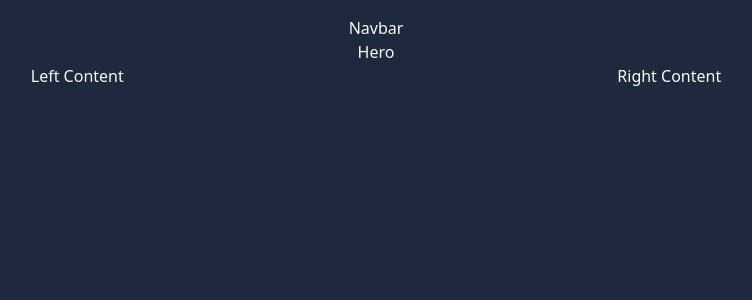
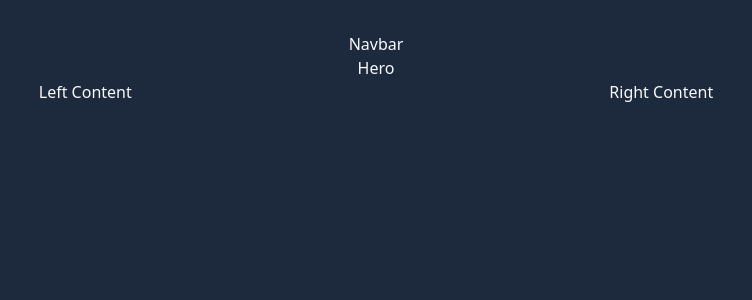
Before and after one commit to benlambert43/home, a Next.js app in the folder home-web-ui/: page / in a window 1280 px wide. Shown: the top 300 px of the page, without its empty margins (264-1016 px from the left). Built offline with nearby package versions, Linux system fonts and the light colour scheme.

Commit message:
tweak padding

```diff
--- a/home-web-ui/app/layout.tsx
+++ b/home-web-ui/app/layout.tsx
@@ -19,7 +19,7 @@ const RootLayout = ({
           className="min-h-screen min-w-screen
               bg-slate-800 text-slate-50"
         >
-          <div className="py-4 px-12">
+          <div className="py-8 px-16">
             <Navbar />
             <div>{children}</div>
           </div>
```
